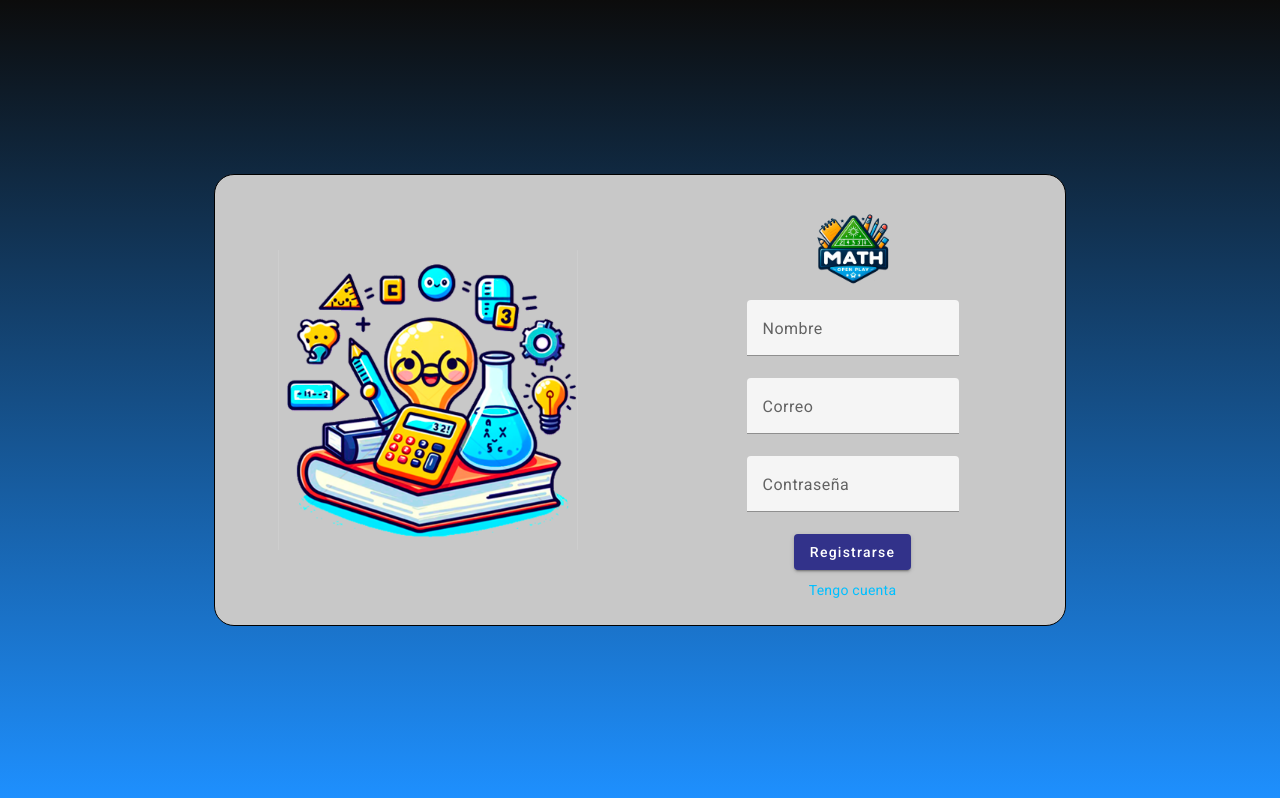
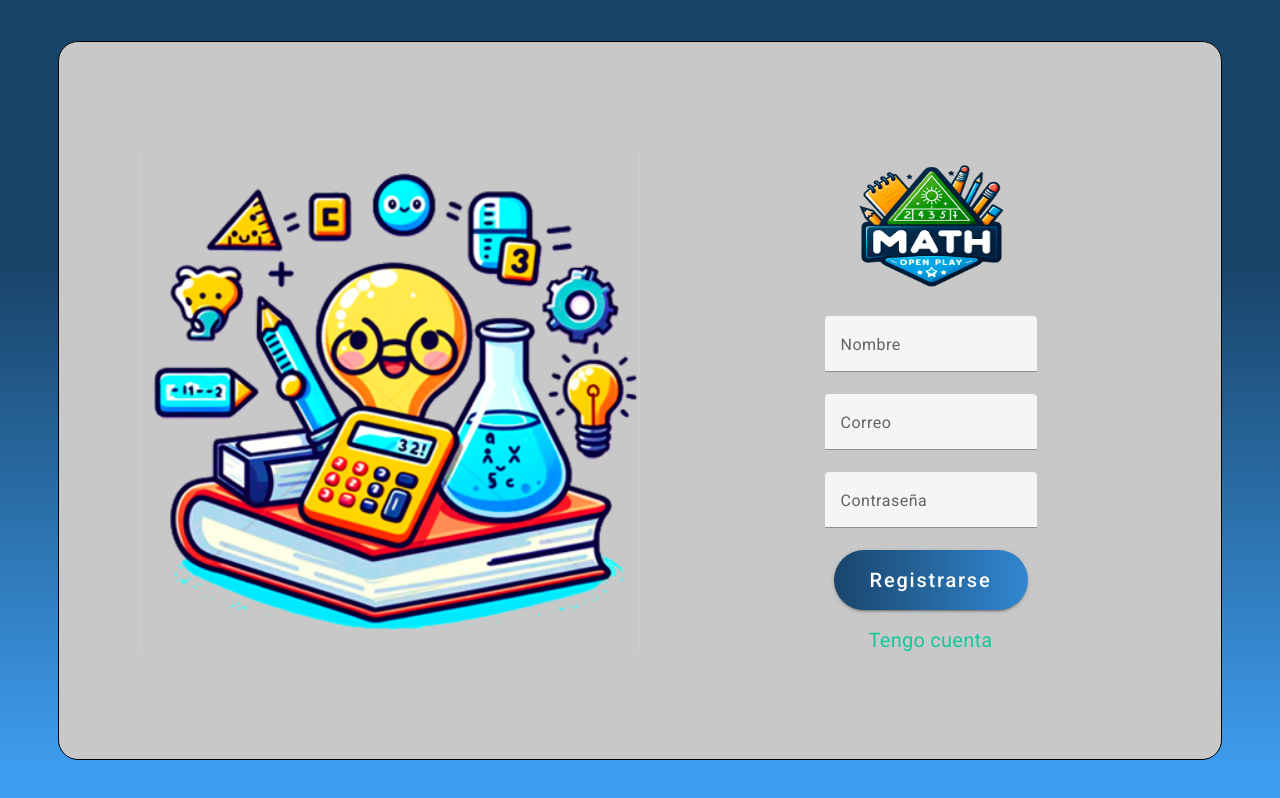
Before and after one commit to OpenSourceWX52-2024/upc-pre-202401--si729-WX52-2SquareD-FrontEnd, an Angular app: page /sign-in in a window 1280 px wide. Built offline with nearby package versions, Linux system fonts and the light colour scheme.

Commit message:
fix: fixed login-component.css and sign-in component.css

```diff
--- a/server/db.json
+++ b/server/db.json
@@ -63,39 +63,52 @@
       "lastName": "Jota",
       "email": "dsd@gmail.com",
       "password": "miguel123"
+    },
+    {
+      "id": "9",
+      "username": "asd",
+      "firstName": "Joe",
+      "lastName": "Jota",
+      "email": "asd",
+      "password": "asd"
+    },
+    {
+      "id": "10",
+      "firstName": "Joe",
+      "lastName": "Jota"
     }
   ],
   "students": [
     {
-      "id": 1,
+      "id": "1",
       "userId": 2
     },
     {
-      "id": 2,
+      "id": "2",
       "userId": 4
     },
     {
-      "id": 3,
+      "id": "3",
       "userId": 6
     }
   ],
   "teachers": [
     {
-      "id": 1,
+      "id": "1",
       "userId": 1
     },
     {
-      "id": 2,
+      "id": "2",
       "userId": 3
     },
     {
-      "id": 3,
+      "id": "3",
       "userId": 5
     }
   ],
   "games": [
     {
-      "id": 1,
+      "id": "1",
       "studentsIds": [
         1,
         2
@@ -108,7 +121,7 @@
       "description": "¡Bienvenido a 'Calculo Mental'! El juego donde sumar, restar, multiplicar y dividir nunca ha sido tan emocionante. Únete a nuestros intrépidos personajes en su misión por resolver problemas matemáticos en tiempo récord y salvar la tierra de los errores aritméticos. ¡Demuestra que eres el maestro del cálculo y diviértete mientras desafías tu mente con desafíos numéricos! Calculatopia: donde hasta las ecuaciones más complejas se convierten en diversión desenfrenada."
     },
     {
-      "id": 2,
+      "id": "2",
       "studentsIds": [
         2,
         3
@@ -121,7 +134,7 @@
       "description": "¡Bienvenido a 'FracPizza', el juego donde puedes aprender sobre fracciones de una manera deliciosa. Únete a nuestro chef pizzero en la cocina y aprende a dividir pizzas en fracciones mientras preparas las pizzas más deliciosas. Desde medias pizzas hasta octavos, este juego te enseñará todo sobre fracciones de una manera divertida y sabrosa. ¡Prepárate para una experiencia de aprendizaje que te dejará con ganas de más!"
     },
     {
-      "id": 3,
+      "id": "3",
       "studentsIds": [
         1,
         3
@@ -136,45 +149,45 @@
   ],
   "categories": [
     {
-      "id": 1,
+      "id": "1",
       "gameId": 2,
       "name": "Aritmética"
     },
     {
-      "id": 2,
+      "id": "2",
       "gameId": 3,
       "name": "Algebra"
     },
     {
-      "id": 3,
+      "id": "3",
       "gameId": 1,
       "name": "Geometría"
     }
   ],
   "tags": [
     {
-      "id": 1,
+      "id": "1",
       "name": "Fractions"
     },
     {
-      "id": 2,
+      "id": "2",
       "name": "Free"
     },
     {
-      "id": 3,
+      "id": "3",
       "name": "Singleplayer"
     }
   ],
   "gameProgress": [
     {
-      "id": 1,
+      "id": "1",
       "studentId": 2,
       "gameId": 1,
       "progress": "50%",
       "lastPlayed": "2024-05-12"
     },
     {
-      "id": 2,
+      "id": "2",
       "studentId": 1,
       "gameId": 2,
       "progress": "75%",
--- a/src/app/2squareD/components/users-login/users-login.component.css
+++ b/src/app/2squareD/components/users-login/users-login.component.css
@@ -4,8 +4,8 @@
   align-items: center;
   border: 1px solid #000;
   border-radius: 20px;
-  width: 850px;
-  height: 450px;
+  width: 1162px;
+  height: 717px;
   background: #c8c8c8;
 }
 
@@ -19,23 +19,43 @@
 .left-side img {
   max-width: 100%;
   height: auto;
+  padding-left: 80px;
 }
 .form-container {
   display: flex;
   flex-direction: column;
   justify-content: center;
   align-items: center;
-  height: 100%;
+
+
 }
 
+.forgot-password {
+  margin-top: 10px;
+  padding: 10px;
+  font-size:  20px;
 
-.forgot-password {
-  margin-top:10px;
 }
+
+.forgot-password:hover {
+  cursor: pointer;
+}
+
 .create-account {
-  color: #00BFFF;
+  color: #16C79A;
+  font-size:  20px;
 }
+
+.create-account:hover {
+  cursor: pointer;
+}
+
 .login-button {
-  background-color: #32328a !important;
+  background: linear-gradient(90deg, rgba(25,69,107,1) 0%, rgba(49,135,209,1) 100%);
   color: white !important;
+  border-radius: 50px;
+  padding: 10px;
+  width:  194px;
+  height: 60px;
+  font-size:  20px;
 }
--- a/src/app/2squareD/components/users-login/users-login.component.html
+++ b/src/app/2squareD/components/users-login/users-login.component.html
@@ -1,10 +1,10 @@
 <div class="rounded-box">
   <div class="left-side">
-    <img src="assets/login-image-1.png" alt="loginimage" width="300px">
+    <img src="assets/login-image-1.png" alt="loginimage" width="546px" height="484px">
   </div>
   <div class="right-side">
     <div class="form-container">
-      <img src="assets/logoApp.png" alt="logoapp" width="100px">
+      <img src="assets/logoApp.png" alt="logoapp" width="200px" height="176px">
       @if (errorMessage!==""){
         <p style="color: #fa4e4e">{{errorMessage}}</p>
       }
--- a/src/app/2squareD/components/users-sign-in/users-sign-in.component.css
+++ b/src/app/2squareD/components/users-sign-in/users-sign-in.component.css
@@ -4,8 +4,8 @@
   align-items: center;
   border: 1px solid #000;
   border-radius: 20px;
-  width: 850px;
-  height: 450px;
+  width: 1162px;
+  height: 717px;
   background: #c8c8c8;
 }
 
@@ -19,6 +19,7 @@
 .left-side img {
   max-width: 100%;
   height: auto;
+  padding-left: 80px;
 }
 .form-container {
   display: flex;
@@ -28,12 +29,24 @@
   height: 100%;
 }
 .register {
-  background-color: #32328a !important;
+  background: linear-gradient(90deg, rgba(25,69,107,1) 0%, rgba(49,135,209,1) 100%);
   color: white !important;
+  border-radius: 50px;
+  padding: 10px;
+  width:  194px;
+  height: 60px;
+  font-size:  20px;
 }
 
 
 .have-account {
-  margin-top:10px;
-  color: #00BFFF;
+  color: #16C79A;
+  font-size:  20px;
+  margin-top: 10px;
+  padding: 10px;
 }
+
+.have-account:hover
+{
+  cursor: pointer;
+}
--- a/src/app/2squareD/components/users-sign-in/users-sign-in.component.html
+++ b/src/app/2squareD/components/users-sign-in/users-sign-in.component.html
@@ -1,10 +1,10 @@
 <div class="rounded-box">
   <div class="left-side">
-    <img src="assets/signin-image-1.png" alt="loginimage" width="300px">
+    <img src="assets/signin-image-1.png" alt="loginimage" width="546px" height="484px">
   </div>
   <div class="right-side">
     <div class="form-container">
-      <img src="assets/logoApp.png" alt="logoapp" width="100px">
+      <img src="assets/logoApp.png" alt="logoapp" width="200px" height="176px">
 
       <mat-form-field>
         <mat-label>Nombre</mat-label>
--- a/src/index.html
+++ b/src/index.html
@@ -2,10 +2,10 @@
 <html lang="en">
 <head>
   <meta charset="utf-8">
-  <title>2SquareFrontend</title>
+  <title>PlayMathOpen</title>
   <base href="/">
   <meta name="viewport" content="width=device-width, initial-scale=1">
-  <link rel="icon" type="image/x-icon" href="favicon.ico">
+  <link rel="icon" type="image/x-icon" href="assets/logoApp.png">
   <link rel="stylesheet" href="https://fonts.googleapis.com/css?family=Alfa+Slab+One">
   <link href="https://fonts.googleapis.com/css2?family=Roboto:wght@300;400;500&display=swap" rel="stylesheet">
   <link href="https://fonts.googleapis.com/icon?family=Material+Icons" rel="stylesheet">
--- a/src/styles.css
+++ b/src/styles.css
@@ -2,12 +2,12 @@
 
 html, body { height: 100%; }
 body {
-  font-family: Roboto, "Helvetica Neue", sans-serif;
+  font-family: Bitter, serif;
   display: flex;
   justify-content: center;
   align-items: center;
   height: 100vh;
   margin: 0;
   padding: 0;
-  background: linear-gradient(to bottom, #0c0c0c, #1E90FF);
+  background: linear-gradient(180deg, rgba(25,69,107,1) 34%, rgba(62,157,238,1) 96%);
 }
```
